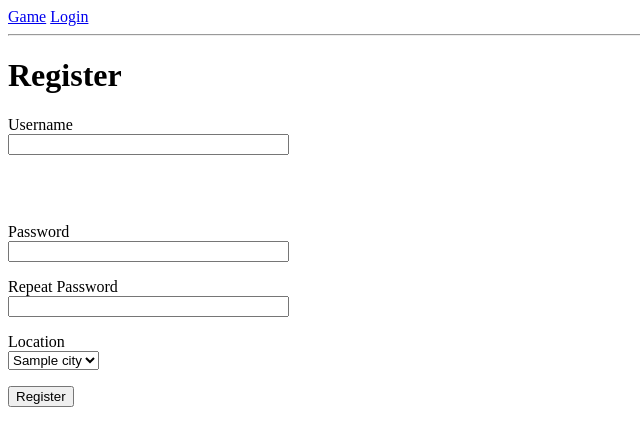
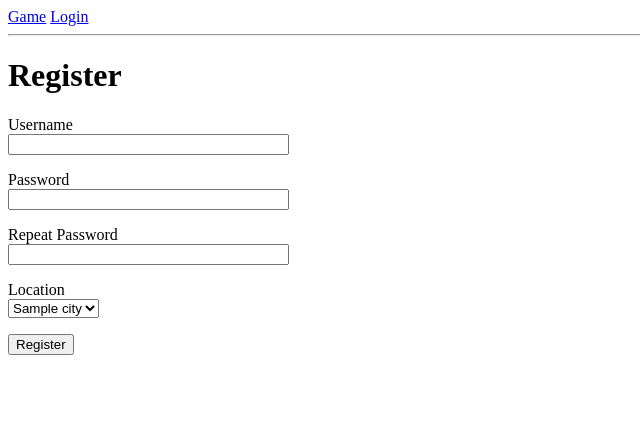
Before and after one commit to henrivrod/kon, a Flask app: template kon/app/templates/register.html in a window 1280 px wide. Shown: the top 446 px of the page, without its empty margins (0-640 px from the left). Run offline with Flask 2, Linux system fonts and the light colour scheme; tables that the repository leaves empty hold one stand-in row (values such as "Sample post"); the template is opened without the code that fills it: values that come from a table or form of the project are taken from there, most other values are stand-ins (such as "Sample title", 1, 10 or a date in 2020).

Commit message:
Register html for demo

```diff
--- a/kon/app/templates/register.html
+++ b/kon/app/templates/register.html
@@ -60,13 +60,6 @@ window.onclick = function(event) {
             {% endfor %}
         </p>
         <p>
-            {{ form.email.label }}<br>
-            {{ form.email(size=64) }}<br>
-            {% for error in form.email.errors %}
-            <span style="color: red;">[{{ error }}]</span>
-            {% endfor %}
-        </p>
-        <p>
             {{ form.password.label }}<br>
             {{ form.password(size=32) }}<br>
             {% for error in form.password.errors %}
```
